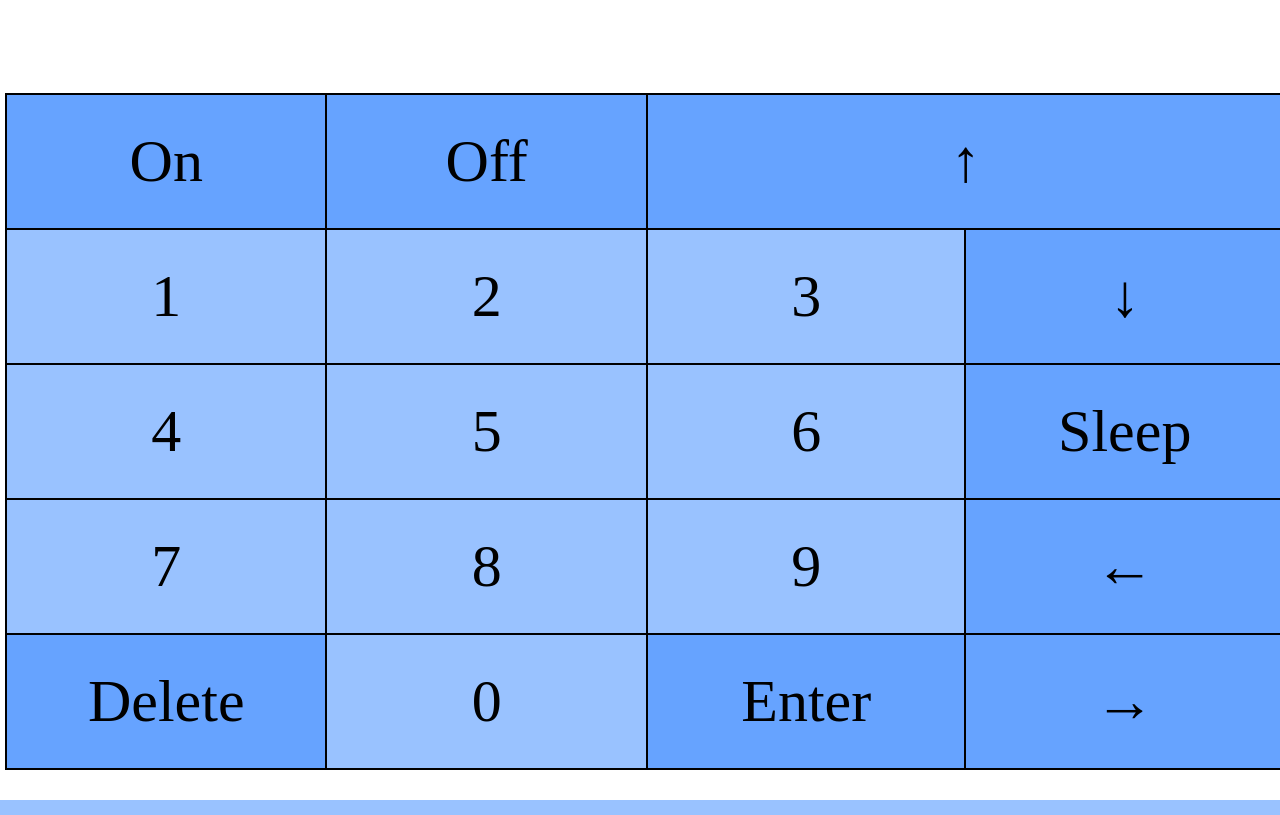
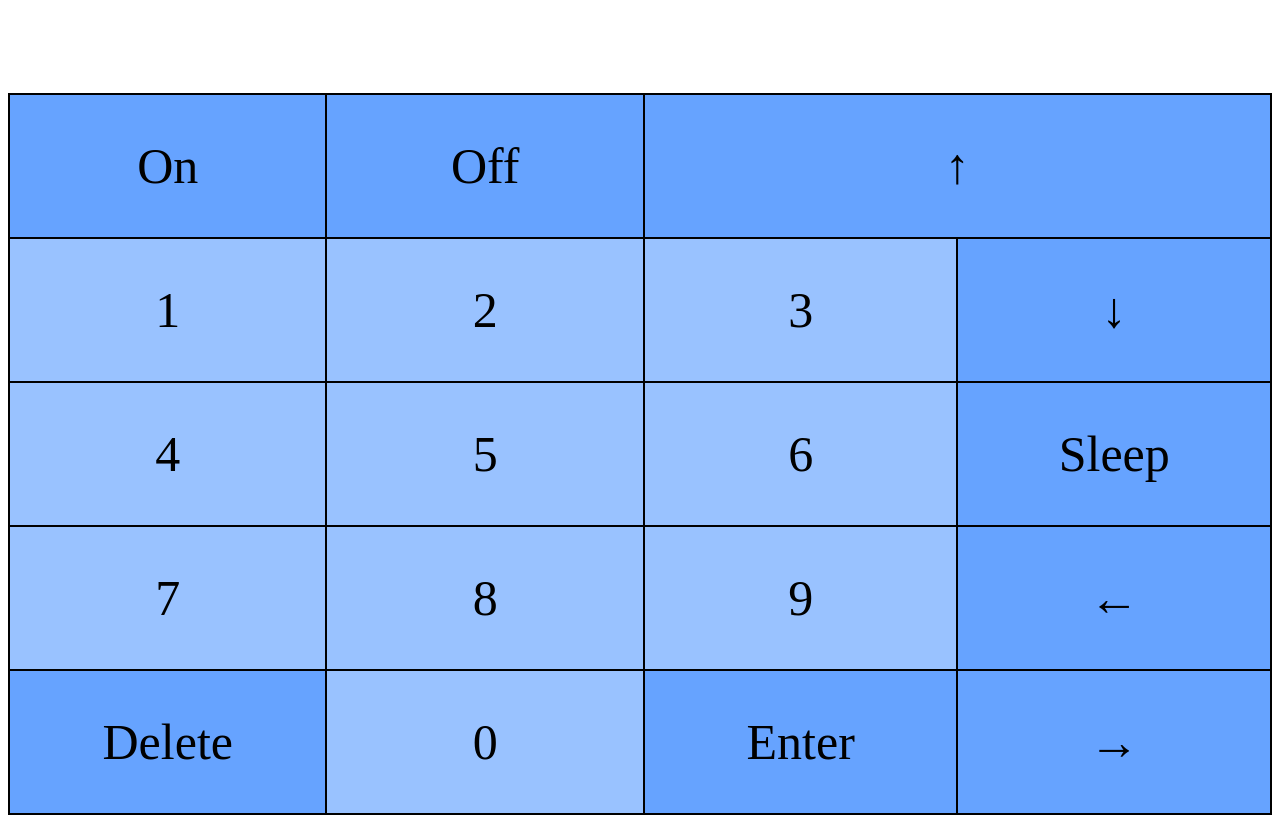
Before and after one commit to voje/RPI_Projector, a Flask app: template slideshow_plus/flask_app/templates/remote_old.html in a window 1280 px wide. Run offline with Flask 2, Linux system fonts and the light colour scheme; the template is opened without the code that fills it, so the values that code supplies are empty; parts of the project's set-up code (start-up, migrations or seed data) failed here and were passed over.

Commit message:
remotes: remote.html, remote_old.html

```diff
--- a/slideshow_plus/core.py
+++ b/slideshow_plus/core.py
@@ -207,6 +207,8 @@ class Core():
     def del_hist_file(self):
         self.idx_history = self.idx_history[:-1]
         self.current_hist_idx = len(self.idx_history) - 1
+        if len(self.idx_history) > 0:
+            self.current_idx = self.idx_history[-1]
 
     def set_blank(self, blank_on):
         if blank_on:
--- a/slideshow_plus/flask_app/slideshow_app.py
+++ b/slideshow_plus/flask_app/slideshow_app.py
@@ -36,8 +36,13 @@ def log():
 
 
 @app.route("/remote")
+def remote():
+    return render_template("remote.html")
+
+
+@app.route("/remote_old")
 def remote_old():
-    return render_template("remote_old.html")
+    return render_tmeplate("remote_old.html")
 
 
 @app.route("/command")
@@ -57,6 +62,7 @@ def command():
         buff = ""
         if key == "KEY_DELETE":
             core.del_hist_file()
+            core.display(add_to_history=False)
         elif key == "KEY_UP":
             core.next_file()
             core.display(add_to_history=False)
--- a/slideshow_plus/flask_app/templates/remote_old.html
+++ b/slideshow_plus/flask_app/templates/remote_old.html
@@ -1,25 +1,131 @@
 <!DOCTYPE html>
 <html>
 <head>
-    <meta charset="utf-8">
-    <meta name="viewport" content="user-scalable=no" />
-    <link rel="stylesheet" type="text/css" href="/static/css/remote_old.css"/>
+	<meta charset="utf-8">
     <title>Remote Control</title>
+    <style>
+        #keypad_table {
+            width: 100%;
+            border-collapse: collapse;
+            text-align: center;
+            table-layout: fixed;
+        }
+        #keypad_table,
+        #keypad_table td,
+        #keypad_table tr {
+            border: 2px solid black;
+        }
+        #keypad_table td {
+            width: 25%;
+        }
+        .key {
+            background-color:#66a3ff;
+            font-size: 50px;
+        }
+		.num {
+		    background-color:#99c2ff;
+		}
+        .focused {
+            background-color:#0066ff;
+        }
+        html, body {
+            /*To take in the window header*/
+            height: 95%;
+        }
+        .stretch {
+            height: 100%;
+        }
+        #prev_div {
+        	padding: 5px 5px 5px 5px;
+        	margin: 5px;
+            font-size: 55px;
+        	width: 100%;
+            height: 70px;
+        }
+        #prev {
+            padding: 0px 0px 5px 20px;
+            margin: 0px;
+        }
+        #prev1 {
+            padding: 0px 20px 5px 0px;
+            margin: 0px;
+        	float: right;
+        }
+    </style>
 </head>
 
 <body>
+
     <noscript>
         Your browser does not support javascript.
     </noscript>
-    <div id="prev-div">
-        <div id="prev-l"></div>
-        <div id="prev-r"></div>
+
+    <script>
+        var focused
+		var saved_classes //when a button loses focus, it gets its old classes
+        var prev
+        var prev1
+        var prevList = []
+        window.onload = function() {
+            var keys = document.getElementsByClassName("key")
+            for (var i=0; i<keys.length; i++) {
+                keys[i].onclick = clickHandler
+            }
+            prev = document.getElementById("prev")
+            prev1 = document.getElementById("prev1")
+            prev.innerText = ""
+            prev1.innerText = ""
+        }
+
+        function clickHandler(e) {
+            if (focused != null) {
+                focused.className = saved_classes
+            }
+            focused = e.target
+		    saved_classes = focused.className
+            focused.className = "key focused"
+            var txt = focused.innerText
+            //alert(txt)
+
+            //send data
+            var xhttp = new XMLHttpRequest();
+            var url = "/command?key="+txt
+            xhttp.onreadystatechange = function() {
+            	if (this.readyState == 4 && this.status == 200) {
+                	//document.getElementById("demo").innerHTML = xhttp.responseText;
+                    //update preview
+                    if (!isNaN(txt)) {
+                        prev.innerText += focused.innerText
+                    } else if (txt == "Enter" && prev.innerText != "") {
+                    	prevList.push(prev.innerText)
+                    	prev1.innerText = prevList[prevList.length-1]
+                        prev.innerText = ""
+                    } else if (txt == "Delete") {
+                    	prevList.splice(-1,1)
+                    	if (prevList.length > 0) {
+                    		prev1.innerText = prevList[prevList.length-1]
+                    	} else {
+                    		prev1.innerText = ""
+                    	}
+                    }
+                } else {
+                	//prev.innerText = "Napaka 1"
+                }
+            }
+            xhttp.open("GET", url, true);
+            xhttp.send();
+        }
+    </script>
+
+    <div id="prev_div">
+        <span id="prev"></span>
+        <span id="prev1"></span>
     </div>
     <div class="stretch">
-        <table class="stretch" id="keypad-table">
+        <table class="stretch" id="keypad_table">
             <tr>
-                <td class="key" id="key-on">On</td>
-                <td class="key" id="key-off">Off</td>
+                <td class="key">On</td>
+                <td class="key">Off</td>
                 <td colspan=2 style="width:50%" class="key">&uarr;</td>
             </tr>
             <tr>
@@ -32,7 +138,7 @@
                 <td class="key num">4</td>
                 <td class="key num">5</td>
                 <td class="key num">6</td>
-                <td class="key" id="key-sleep">Sleep</td>
+                <td class="key">Sleep</td>
             </tr>
                 <td class="key num">7</td>
                 <td class="key num">8</td>
@@ -47,7 +153,7 @@
             </tr>
         </table>
     </div>
-    <script src="/static/js/remote_old.js"></script>
+
 </body>
 
 </html>
```
Also changed, not shown: slideshow_plus/flask_app/templates/remote.html (added, +53 -0 lines), slideshow_plus/flask_app/static/css/remote.css (renamed from slideshow_plus/flask_app/static/css/remote_old.css), slideshow_plus/flask_app/static/js/remote.js (renamed from slideshow_plus/flask_app/static/js/remote_old.js).
